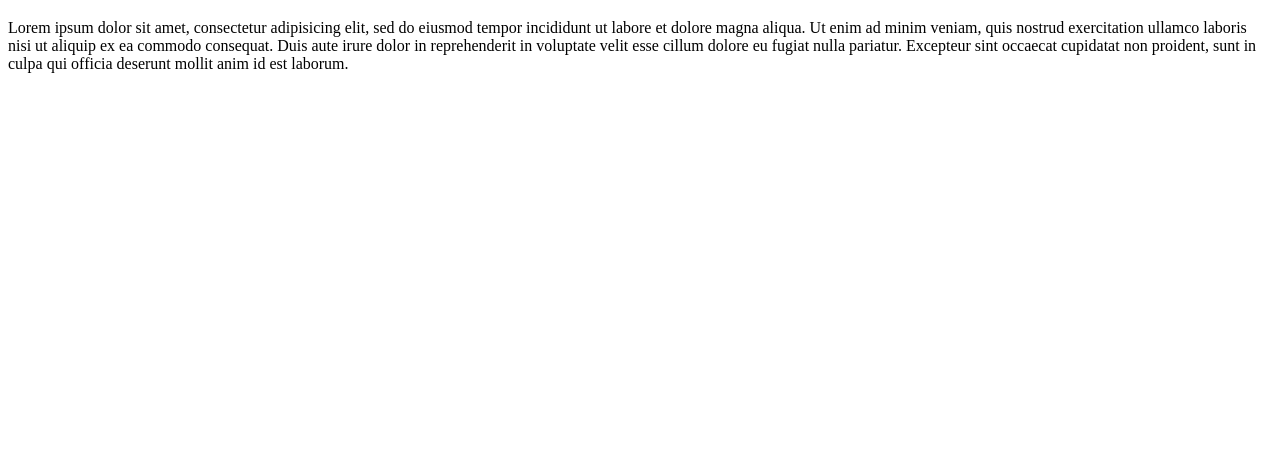
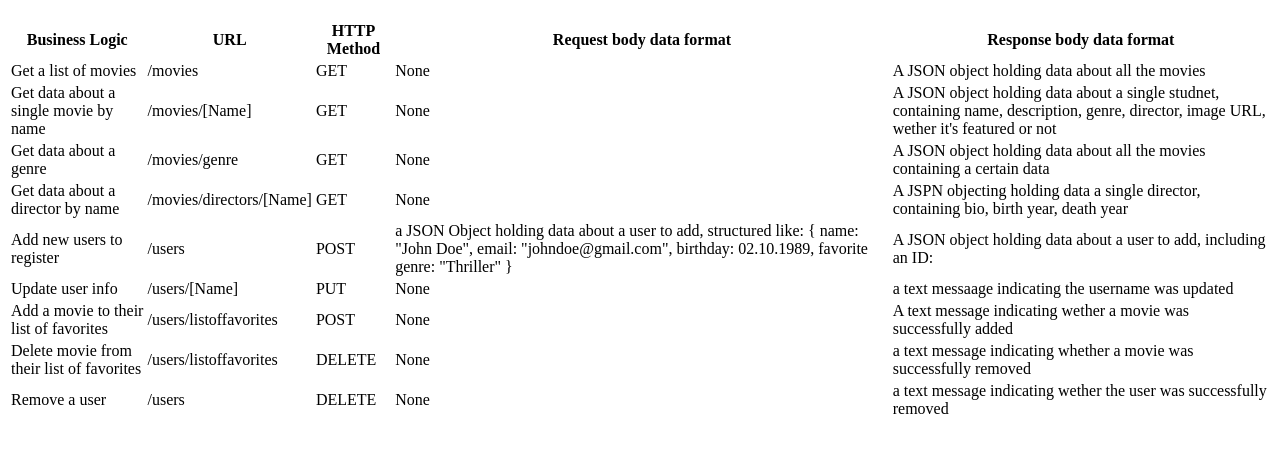
Before and after one commit to melcow13/movie-api, a website: page public/documentation.html in a window 1280 px wide. Shown: the part 61-514 px from the top of the page. Drawn offline with Linux system fonts and the light colour scheme.

Commit message:
write down a list of URL endpoints and request methods

```diff
--- a/public/documentation.html
+++ b/public/documentation.html
@@ -6,6 +6,83 @@
   </head>
   <body>
     <h1>Documentation Page</h1>
-    <p>Lorem ipsum dolor sit amet, consectetur adipisicing elit, sed do eiusmod tempor incididunt ut labore et dolore magna aliqua. Ut enim ad minim veniam, quis nostrud exercitation ullamco laboris nisi ut aliquip ex ea commodo consequat. Duis aute irure dolor in reprehenderit in voluptate velit esse cillum dolore eu fugiat nulla pariatur. Excepteur sint occaecat cupidatat non proident, sunt in culpa qui officia deserunt mollit anim id est laborum.</p>
+      <table>
+        <tr>
+          <th>Business Logic</th>
+          <th>URL</th>
+          <th>HTTP Method</th>
+          <th>Request body data format</th>
+          <th>Response body data format</th>
+        </tr>
+        <tr>
+          <td>Get a list of movies</td>
+          <td>/movies</td>
+          <td>GET</td>
+          <td>None</td>
+          <td>A JSON object holding data about all the movies</td>
+        </tr>
+        <tr>
+          <td>Get data about a single movie by name</td>
+          <td>/movies/[Name]</td>
+          <td>GET</td>
+          <td>None</td>
+          <td>A JSON object holding data about a single studnet, containing name, description, genre, director, image URL, wether it's featured or not</td>
+        </tr>
+        <tr>
+          <td>Get data about a genre</td>
+          <td>/movies/genre</td>
+          <td>GET</td>
+          <td>None</td>
+          <td>A JSON object holding data about all the movies containing a certain data</td>
+        </tr>
+        <tr>
+          <td>Get data about a director by name</td>
+          <td>/movies/directors/[Name]</td>
+          <td>GET</td>
+          <td>None</td>
+          <td>A JSPN objecting holding data a single director, containing bio, birth year, death year</td>
+        </tr>
+        <tr>
+          <td>Add new users to register</td>
+          <td>/users</td>
+          <td>POST</td>
+          <td>a JSON Object holding data about a user to add, structured like: {
+            name: "John Doe",
+            email: "johndoe@gmail.com",
+            birthday: 02.10.1989,
+            favorite genre: "Thriller"
+          }</td>
+          <td>A JSON object holding data about a user to add, including an ID:</td>
+        </tr>
+        <tr>
+          <td>Update user info</td>
+          <td>/users/[Name]</td>
+          <td>PUT</td>
+          <td>None</td>
+          <td>a text messaage indicating the username was updated</td>
+        </tr>
+        <tr>
+          <td>Add a movie to their list of favorites</td>
+          <td>/users/listoffavorites</td>
+          <td>POST</td>
+          <td>None</td>
+          <td>A text message indicating wether a movie was successfully added</td>
+        </tr>
+        <tr>
+          <td>Delete movie from their list of favorites</td>
+          <td>/users/listoffavorites</td>
+          <td>DELETE</td>
+          <td>None</td>
+          <td>a text message indicating  whether a movie was successfully removed</td>
+        </tr>
+        <tr>
+          <td>Remove a user</td>
+          <td>/users</td>
+          <td>DELETE</td>
+          <td>None</td>
+          <td>a text message indicating wether the user was successfully removed</td>
+        </tr>
+      </table>
+
   </body>
 </html>
```
